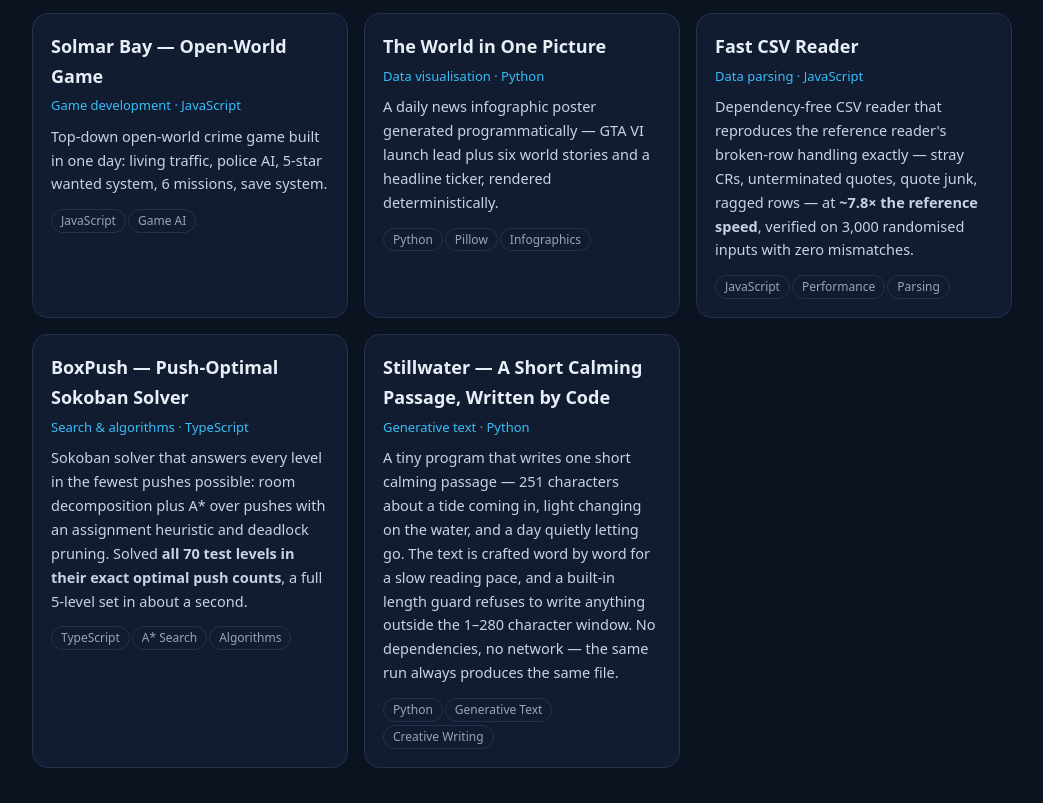
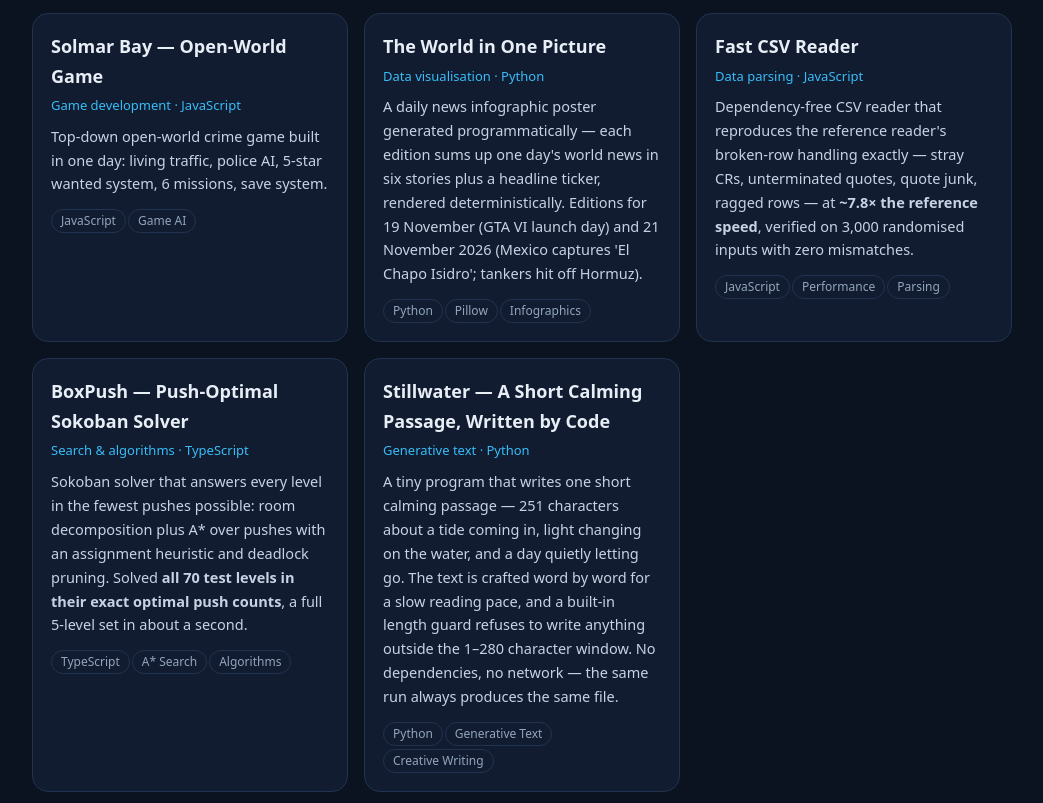
Before and after one commit to kamalmosadegh/kamalmosadegh.github.io, a plain HTML site: page index.html in a window 1280 px wide. Shown: the part 1508-2311 px from the top of the page, without its empty margins (118-1161 px from the left). Drawn offline with Linux system fonts and the light colour scheme.

Commit message:
Add 21 November edition to The World in One Picture

```diff
--- a/index.html
+++ b/index.html
@@ -63,7 +63,7 @@ a{color:var(--acc)}
 <div class="card"><h3>Token Launch Radar</h3><p class="meta">Data modelling · TypeScript</p><p>Deterministic model ranking 204 tokenised protocols by implied value (TVL × shrunk category multiples, growth/age/reach adjustments) with a leaderboard dashboard.</p><div class="tags"><span>TypeScript</span><span>Data Analysis</span></div></div>
 <div class="card"><h3>VOIDSTORM — Arena Shooter</h3><p class="meta">Game development · JavaScript</p><p>Complete neon arena survival game: 5 enemy types + boss, upgrade draft, endless mode, fully synthesized WebAudio sound and music. 99.7% self-authored.</p><div class="tags"><span>JavaScript</span><span>Canvas</span><span>WebAudio</span></div></div>
 <div class="card"><h3>Solmar Bay — Open-World Game</h3><p class="meta">Game development · JavaScript</p><p>Top-down open-world crime game built in one day: living traffic, police AI, 5-star wanted system, 6 missions, save system.</p><div class="tags"><span>JavaScript</span><span>Game AI</span></div></div>
-<div class="card"><h3>The World in One Picture</h3><p class="meta">Data visualisation · Python</p><p>A daily news infographic poster generated programmatically — GTA VI launch lead plus six world stories and a headline ticker, rendered deterministically.</p><div class="tags"><span>Python</span><span>Pillow</span><span>Infographics</span></div></div>
+<div class="card"><h3>The World in One Picture</h3><p class="meta">Data visualisation · Python</p><p>A daily news infographic poster generated programmatically — each edition sums up one day's world news in six stories plus a headline ticker, rendered deterministically. Editions for 19 November (GTA VI launch day) and 21 November 2026 (Mexico captures 'El Chapo Isidro'; tankers hit off Hormuz).</p><div class="tags"><span>Python</span><span>Pillow</span><span>Infographics</span></div></div>
 <div class="card"><h3>Fast CSV Reader</h3><p class="meta">Data parsing · JavaScript</p><p>Dependency-free CSV reader that reproduces the reference reader's broken-row handling exactly — stray CRs, unterminated quotes, quote junk, ragged rows — at <b>~7.8× the reference speed</b>, verified on 3,000 randomised inputs with zero mismatches.</p><div class="tags"><span>JavaScript</span><span>Performance</span><span>Parsing</span></div></div>
 <div class="card"><h3>BoxPush — Push-Optimal Sokoban Solver</h3><p class="meta">Search & algorithms · TypeScript</p><p>Sokoban solver that answers every level in the fewest pushes possible: room decomposition plus A* over pushes with an assignment heuristic and deadlock pruning. Solved <b>all 70 test levels in their exact optimal push counts</b>, a full 5-level set in about a second.</p><div class="tags"><span>TypeScript</span><span>A* Search</span><span>Algorithms</span></div></div>
 <div class="card"><h3>Stillwater — A Short Calming Passage, Written by Code</h3><p class="meta">Generative text · Python</p><p>A tiny program that writes one short calming passage — 251 characters about a tide coming in, light changing on the water, and a day quietly letting go. The text is crafted word by word for a slow reading pace, and a built-in length guard refuses to write anything outside the 1–280 character window. No dependencies, no network — the same run always produces the same file.</p><div class="tags"><span>Python</span><span>Generative Text</span><span>Creative Writing</span></div></div>
```
